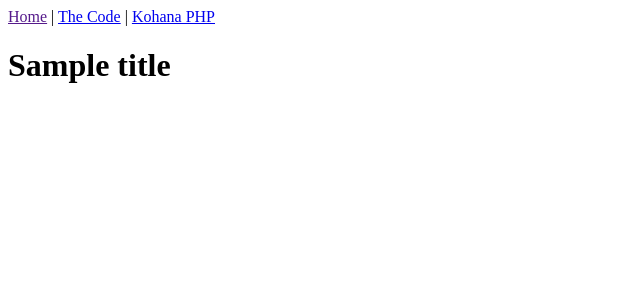
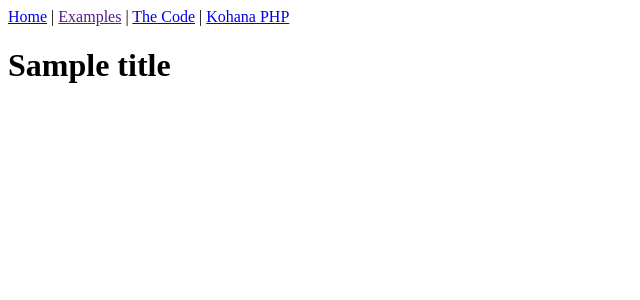
Before and after one commit to graphis/kohana-examples, a PHP site: the page made by application/views/template.php in a window 1280 px wide. Shown: the top 300 px of the page, without its empty margins (0-640 px from the left). Run offline with PHP 8.4, Linux system fonts and the light colour scheme; the template is opened without the code that fills it: most values are stand-ins (such as "Sample title", 1, 10 or a date in 2020); data that the repository does not hold is empty; some libraries are stand-ins or nearby versions.

Commit message:
Updating template

```diff
--- a/application/views/template.php
+++ b/application/views/template.php
@@ -37,7 +37,8 @@
 
 		<div id="header">
 			<div class="links">
-				<a href="<?php echo url::site(Route::get('default')->uri())?>">Home</a> |
+				<a href="http://azampagl.com/ko3">Home</a> |
+				<a href="<?php echo url::site(Route::get('default')->uri())?>">Examples</a> |
 				<a href="http://github.com/azampagl/kohana-examples" target="_blank">The Code</a> |
 				<a href="http://kohanaphp.com" target="_blank">Kohana PHP</a>
 			</div>
```
